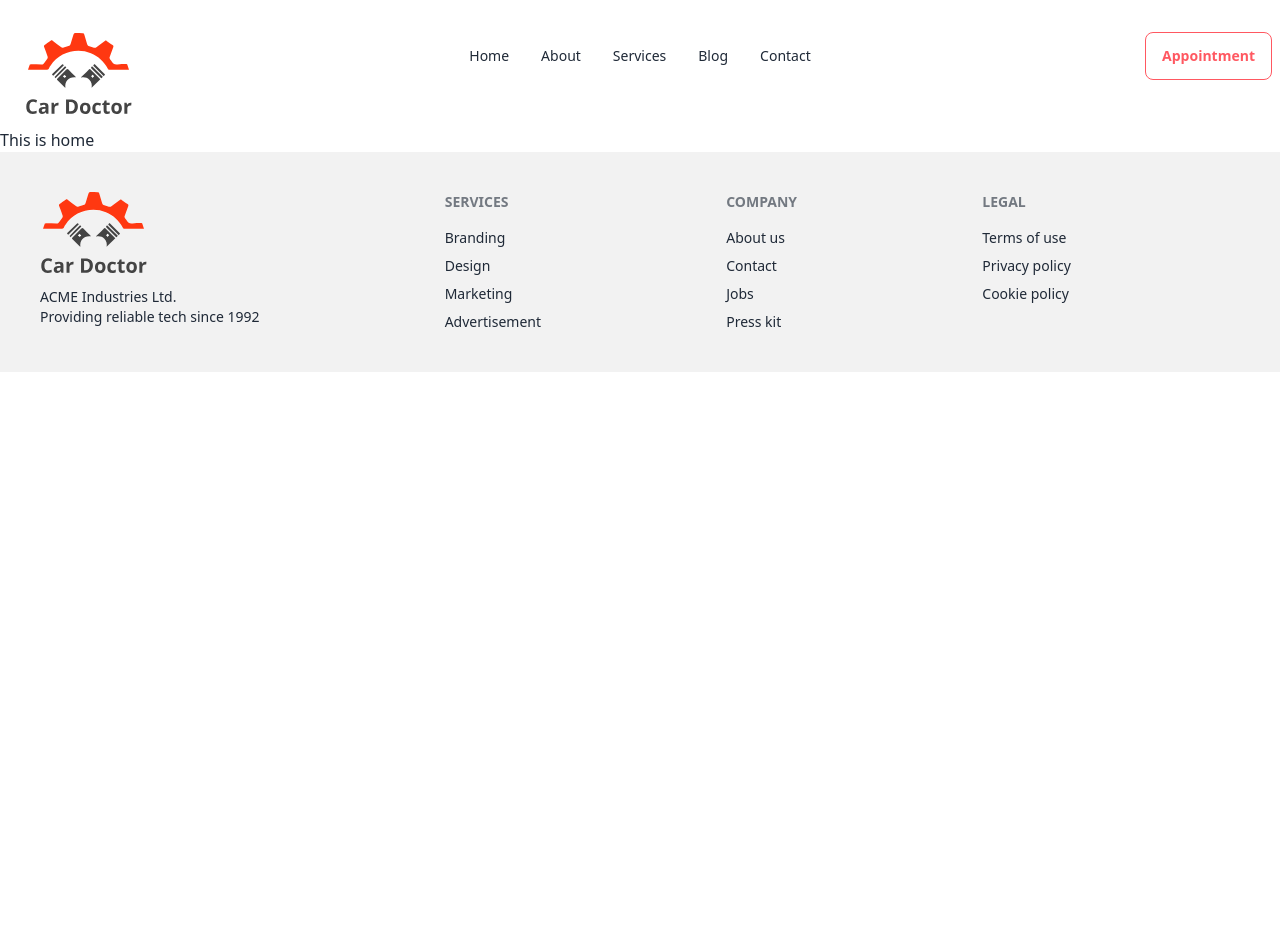
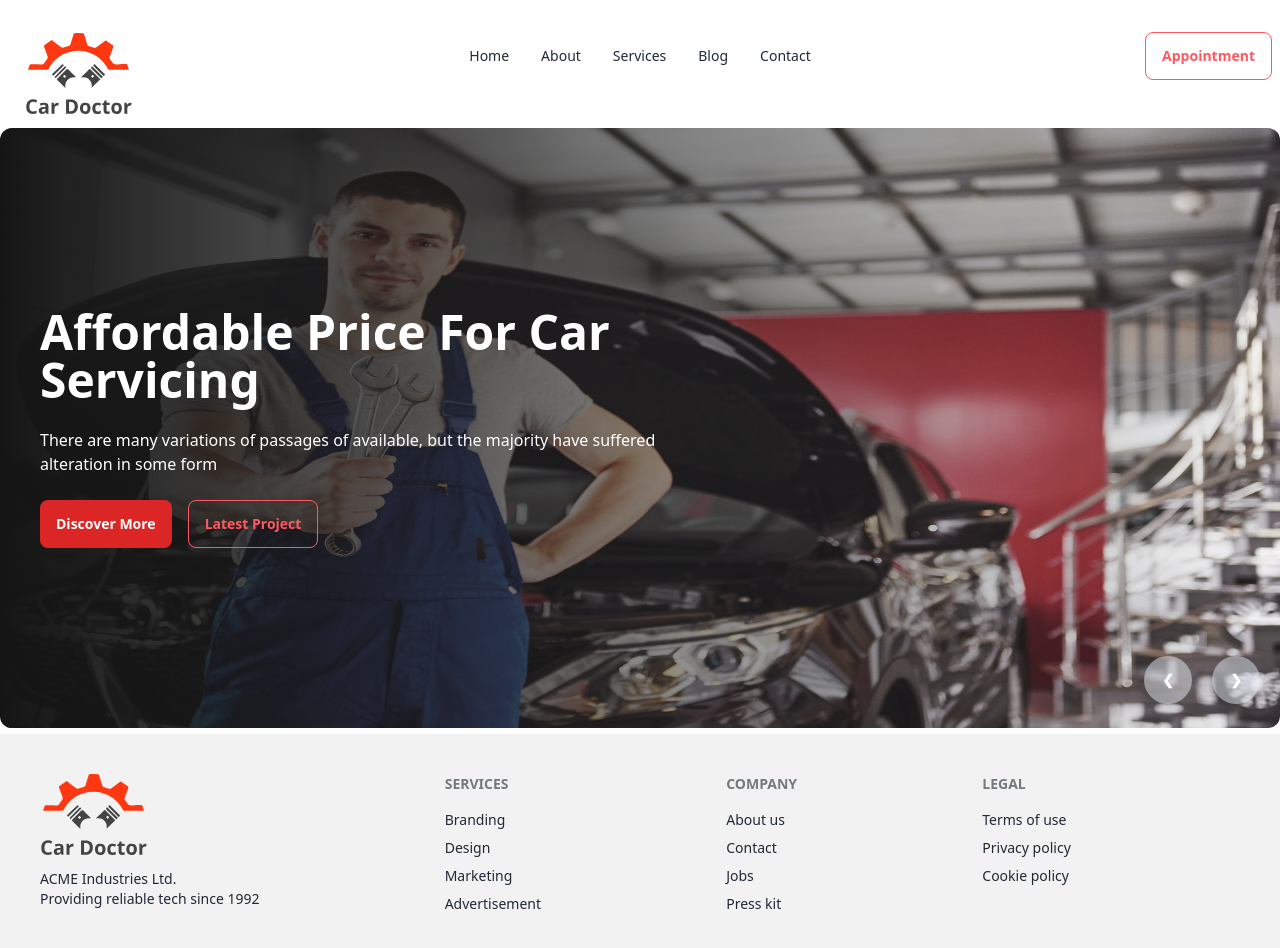
Before and after one commit to JuborajSujon/car-doctor-client, a React (Vite) app: page / in a window 1280 px wide. Shown: the top 948 px of the page. Before the commit the page ends 800 px from the top, so only its background shows below. Built offline with nearby package versions, Linux system fonts and the light colour scheme.

Commit message:
Added a banner section design and styling

```diff
--- /dev/null
+++ b/src/pages/Home/Banner/Banner.jsx
@@ -0,0 +1,222 @@
+import image1 from "../../../assets/images/banner/1.jpg";
+import image2 from "../../../assets/images/banner/2.jpg";
+import image3 from "../../../assets/images/banner/3.jpg";
+import image4 from "../../../assets/images/banner/4.jpg";
+import image5 from "../../../assets/images/banner/5.jpg";
+import image6 from "../../../assets/images/banner/6.jpg";
+const Banner = () => {
+  return (
+    <div className="carousel w-full h-[600px]">
+      <div id="slide1" className="carousel-item relative w-full">
+        <img src={image1} className="w-full rounded-xl" />
+        <div className="absolute inset-0 bg-gradient-to-r from-[#151515] to-[rgba(21, 21, 21, 0)]  flex flex-col justify-center rounded-xl z-10">
+          <div className="flex flex-col justify-center items-start w-1/2 ml-10">
+            <h1 className="text-5xl font-bold text-white">
+              Affordable Price For Car Servicing
+            </h1>
+            <p className="py-6 text-white">
+              There are many variations of passages of available, but the
+              majority have suffered alteration in some form
+            </p>
+            <div className="flex gap-4">
+              <button className="btn bg-red-600 hover:bg-red-700 border-none text-white">
+                Discover More
+              </button>
+              <button className="btn btn-outline btn-error">
+                Latest Project
+              </button>
+            </div>
+          </div>
+        </div>
+        <div className="absolute flex justify-end gap-5 transform -translate-y-1/2 left-5 right-5 bottom-0 z-20">
+          <a
+            href="#slide6"
+            className="btn btn-circle bg-slate-200/50 text-white border-none border-slate-900 hover:bg-red-600 ">
+            ❮
+          </a>
+          <a
+            href="#slide2"
+            className="btn btn-circle bg-slate-200/50 text-white border-none border-slate-900 hover:bg-red-600 ">
+            ❯
+          </a>
+        </div>
+      </div>
+      <div id="slide2" className="carousel-item relative w-full">
+        <img src={image2} className="w-full rounded-xl" />
+        <div className="absolute inset-0 bg-gradient-to-r from-[#151515] to-[rgba(21, 21, 21, 0)]  flex flex-col justify-center rounded-xl z-10">
+          <div className="flex flex-col justify-center items-start w-1/2 ml-10">
+            <h1 className="text-5xl font-bold text-white">
+              Affordable Price For Car Servicing
+            </h1>
+            <p className="py-6 text-white">
+              There are many variations of passages of available, but the
+              majority have suffered alteration in some form
+            </p>
+            <div className="flex gap-4">
+              <button className="btn bg-red-600 hover:bg-red-700 border-none text-white">
+                Discover More
+              </button>
+              <button className="btn btn-outline btn-error">
+                Latest Project
+              </button>
+            </div>
+          </div>
+        </div>
+        <div className="absolute flex justify-end gap-5 transform -translate-y-1/2 left-5 right-5 bottom-0 z-20">
+          <a
+            href="#slide1"
+            className="btn btn-circle bg-slate-200/50 text-white border-none border-slate-900 hover:bg-red-600 ">
+            ❮
+          </a>
+          <a
+            href="#slide3"
+            className="btn btn-circle bg-slate-200/50 text-white border-none border-slate-900 hover:bg-red-600 ">
+            ❯
+          </a>
+        </div>
+      </div>
+      <div id="slide3" className="carousel-item relative w-full">
+        <img src={image3} className="w-full rounded-xl" />
+
+        <div className="absolute inset-0 bg-gradient-to-r from-[#151515] to-[rgba(21, 21, 21, 0)]  flex flex-col justify-center rounded-xl z-10">
+          <div className="flex flex-col justify-center items-start w-1/2 ml-10">
+            <h1 className="text-5xl font-bold text-white">
+              Affordable Price For Car Servicing
+            </h1>
+            <p className="py-6 text-white">
+              There are many variations of passages of available, but the
+              majority have suffered alteration in some form
+            </p>
+            <div className="flex gap-4">
+              <button className="btn bg-red-600 hover:bg-red-700 border-none text-white">
+                Discover More
+              </button>
+              <button className="btn btn-outline btn-error">
+                Latest Project
+              </button>
+            </div>
+          </div>
+        </div>
+
+        <div className="absolute flex justify-end gap-5 transform -translate-y-1/2 left-5 right-5 bottom-0 z-20">
+          <a
+            href="#slide2"
+            className="btn btn-circle bg-slate-200/50 text-white border-none border-slate-900 hover:bg-red-600 ">
+            ❮
+          </a>
+          <a
+            href="#slide4"
+            className="btn btn-circle bg-slate-200/50 text-white border-none border-slate-900 hover:bg-red-600 ">
+            ❯
+          </a>
+        </div>
+      </div>
+      <div id="slide4" className="carousel-item relative w-full">
+        <img src={image4} className="w-full rounded-xl" />
+
+        <div className="absolute inset-0 bg-gradient-to-r from-[#151515] to-[rgba(21, 21, 21, 0)]  flex flex-col justify-center rounded-xl z-10">
+          <div className="flex flex-col justify-center items-start w-1/2 ml-10">
+            <h1 className="text-5xl font-bold text-white">
+              Affordable Price For Car Servicing
+            </h1>
+            <p className="py-6 text-white">
+              There are many variations of passages of available, but the
+              majority have suffered alteration in some form
+            </p>
+            <div className="flex gap-4">
+              <button className="btn bg-red-600 hover:bg-red-700 border-none text-white">
+                Discover More
+              </button>
+              <button className="btn btn-outline btn-error">
+                Latest Project
+              </button>
+            </div>
+          </div>
+        </div>
+        <div className="absolute flex justify-end gap-5 transform -translate-y-1/2 left-5 right-5 bottom-0 z-20">
+          <a
+            href="#slide3"
+            className="btn btn-circle bg-slate-200/50 text-white border-none border-slate-900 hover:bg-red-600 ">
+            ❮
+          </a>
+          <a
+            href="#slide5"
+            className="btn btn-circle bg-slate-200/50 text-white border-none border-slate-900 hover:bg-red-600 ">
+            ❯
+          </a>
+        </div>
+      </div>
+      <div id="slide5" className="carousel-item relative w-full">
+        <img src={image5} className="w-full rounded-xl" />
+
+        <div className="absolute inset-0 bg-gradient-to-r from-[#151515] to-[rgba(21, 21, 21, 0)]  flex flex-col justify-center rounded-xl z-10">
+          <div className="flex flex-col justify-center items-start w-1/2 ml-10">
+            <h1 className="text-5xl font-bold text-white">
+              Affordable Price For Car Servicing
+            </h1>
+            <p className="py-6 text-white">
+              There are many variations of passages of available, but the
+              majority have suffered alteration in some form
+            </p>
+            <div className="flex gap-4">
+              <button className="btn bg-red-600 hover:bg-red-700 border-none text-white">
+                Discover More
+              </button>
+              <button className="btn btn-outline btn-error">
+                Latest Project
+              </button>
+            </div>
+          </div>
+        </div>
+        <div className="absolute flex justify-end gap-5 transform -translate-y-1/2 left-5 right-5 bottom-0 z-20">
+          <a
+            href="#slide4"
+            className="btn btn-circle bg-slate-200/50 text-white border-none border-slate-900 hover:bg-red-600 ">
+            ❮
+          </a>
+          <a
+            href="#slide6"
+            className="btn btn-circle bg-slate-200/50 text-white border-none border-slate-900 hover:bg-red-600 ">
+            ❯
+          </a>
+        </div>
+      </div>
+      <div id="slide6" className="carousel-item relative w-full">
+        <img src={image6} className="w-full rounded-xl" />
+        <div className="absolute inset-0 bg-gradient-to-r from-[#151515] to-[rgba(21, 21, 21, 0)]  flex flex-col justify-center rounded-xl z-10">
+          <div className="flex flex-col justify-center items-start w-1/2 ml-10">
+            <h1 className="text-5xl font-bold text-white">
+              Affordable Price For Car Servicing
+            </h1>
+            <p className="py-6 text-white">
+              There are many variations of passages of available, but the
+              majority have suffered alteration in some form
+            </p>
+            <div className="flex gap-4">
+              <button className="btn bg-red-600 hover:bg-red-700 border-none text-white">
+                Discover More
+              </button>
+              <button className="btn btn-outline btn-error">
+                Latest Project
+              </button>
+            </div>
+          </div>
+        </div>
+        <div className="absolute flex justify-end gap-5 transform -translate-y-1/2 left-5 right-5 bottom-0 z-20">
+          <a
+            href="#slide5"
+            className="btn btn-circle bg-slate-200/50 text-white border-none border-slate-900 hover:bg-red-600 ">
+            ❮
+          </a>
+          <a
+            href="#slide1"
+            className="btn btn-circle bg-slate-50/30 text-white border-none border-slate-900 hover:bg-red-600 ">
+            ❯
+          </a>
+        </div>
+      </div>
+    </div>
+  );
+};
+
+export default Banner;
--- a/src/pages/Home/Home/Home.jsx
+++ b/src/pages/Home/Home/Home.jsx
@@ -1,5 +1,11 @@
+import Banner from "../Banner/Banner";
+
 const Home = () => {
-  return <div>This is home</div>;
+  return (
+    <div>
+      <Banner />
+    </div>
+  );
 };
 
 export default Home;
```
